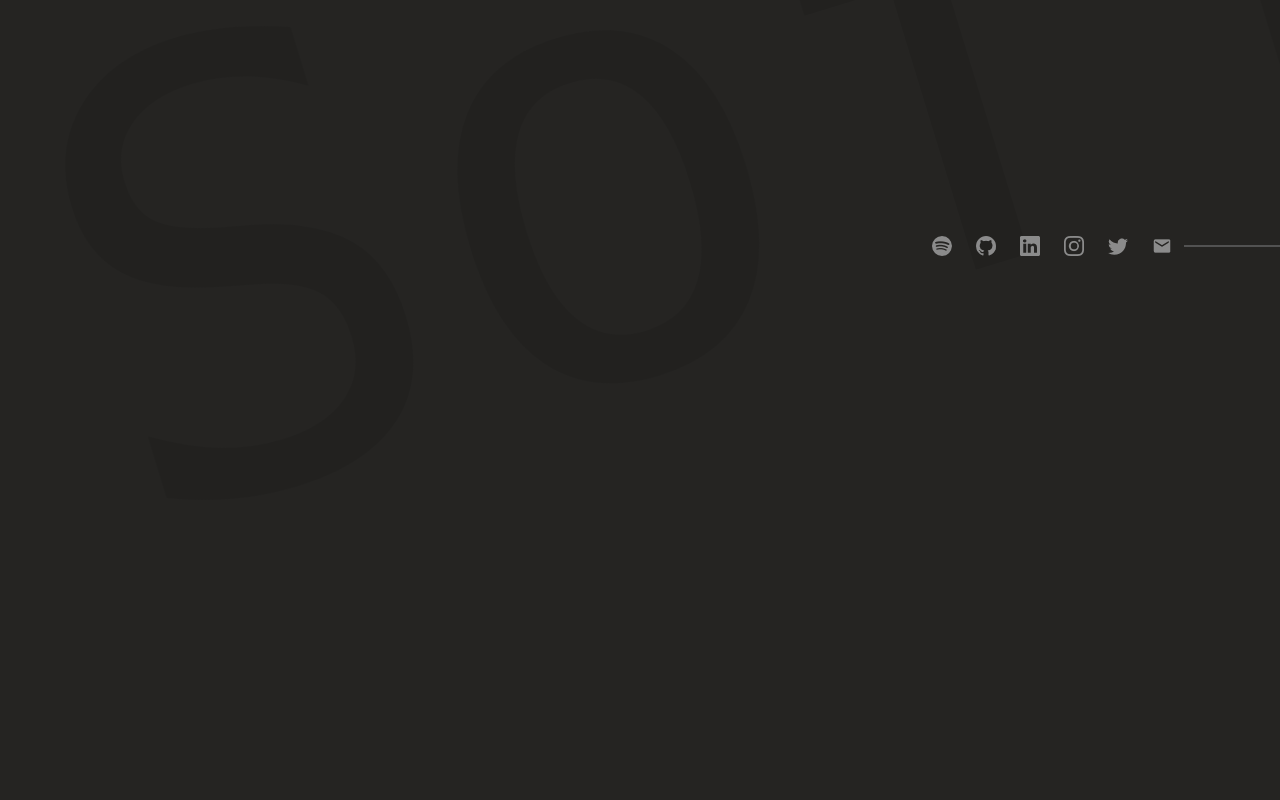
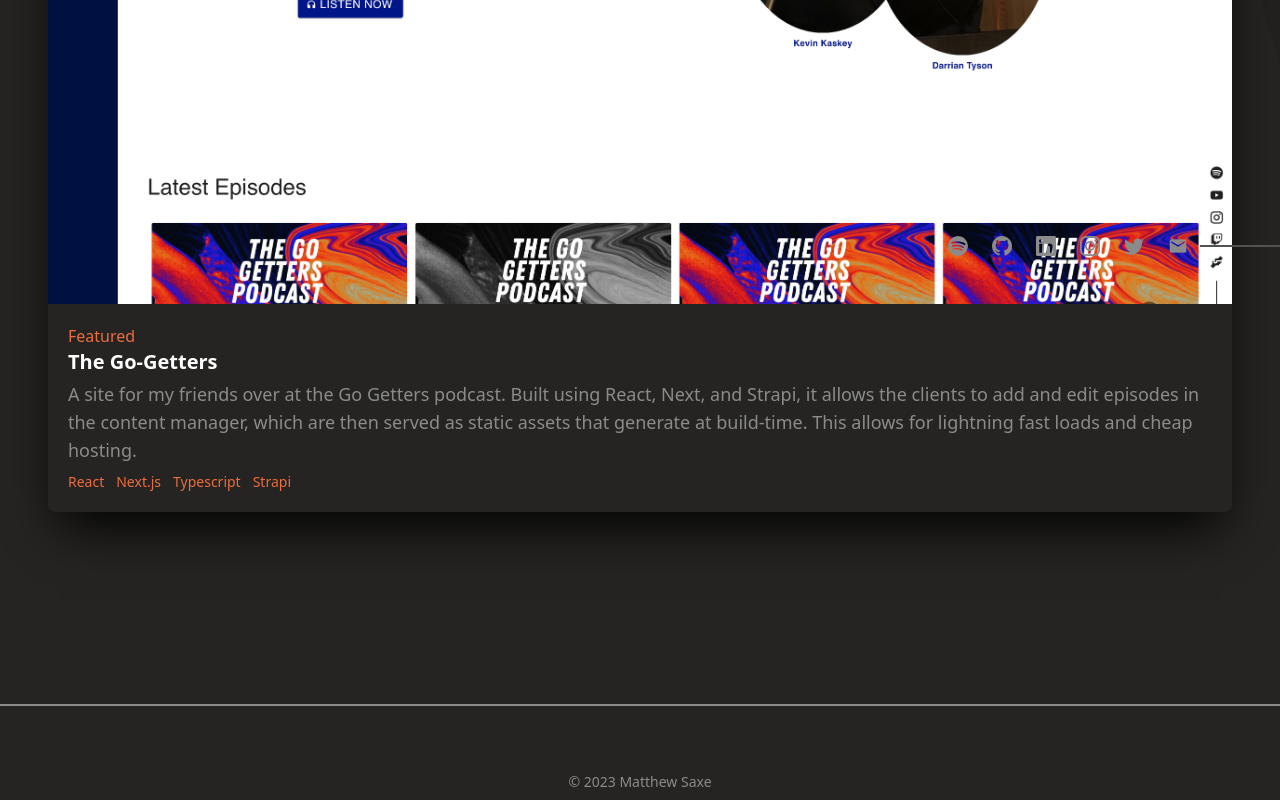
Before and after one commit to mattsaxe17/matthewsaxe.com-v3, a Next.js app: page /software in a window 1280 px wide. Shown: the part 506-1306 px from the top of the page. Before the commit the page ends 800 px from the top, so only its background shows below. Built offline with nearby package versions, Linux system fonts and the light colour scheme.

Commit message:
Minor footer improvements

```diff
--- a/src/app/page.tsx
+++ b/src/app/page.tsx
@@ -22,7 +22,7 @@ export default function Home() {
                     }}
                 ></Hero>
 
-                <section className='px-6 flex flex-col items-center max-w-screen-xl mx-auto'>
+                <section className='px-6 md:px-12 flex flex-col items-center max-w-screen-xl mx-auto'>
                     <SectionHeader prefix='00.' title='About Me' anchor='about'></SectionHeader>
 
                     <p className='text-secondary-text dark:text-dark-secondary-text mb-10'>
--- a/src/app/software/page.tsx
+++ b/src/app/software/page.tsx
@@ -1,6 +1,7 @@
+import Footer from '@/components/Footer';
+import Project from '@/components/Project';
 import Watermark from '@/components/Watermark';
 import { Metadata } from 'next';
-import { GiDiamondsSmile } from 'react-icons/gi';
 
 export const metadata: Metadata = {
     title: 'Software | Matt Saxe',
@@ -10,7 +11,19 @@ export default function Software() {
     return (
         <>
             <Watermark text='Software'></Watermark>
-            <div className='flex flex-col items-center mb-48'></div>
+
+            <section className='px-6 md:px-12 flex flex-col items-center max-w-screen-xl mx-auto pt-48'>
+                <div className='flex flex-col items-center mb-48'>
+                    <Project
+                        title='The Go-Getters'
+                        imageUrl='the-go-getters.png'
+                        description='A site for my friends over at the Go Getters podcast. Built using React, Next, and Strapi, it allows the clients to add and edit episodes in the content manager, which are then served as static assets that generate at build-time. This allows for lightning fast loads and cheap hosting.'
+                        techStack={['React', 'Next.js', 'Typescript', 'Strapi']}
+                    />
+                </div>
+            </section>
+
+            <Footer />
         </>
     );
 }
--- a/src/components/Footer.tsx
+++ b/src/components/Footer.tsx
@@ -1,7 +1,7 @@
 export default function AppBar() {
     return (
-        <div className='w-screen bg-primary-bg dark:bg-dark-primary-bg border-t-2 border-t-secondary-text dark:border-t-dark-secondary-text text-secondary-text dark:text-dark-secondary-text p-10 flex justify-center'>
+        <footer className='h-24 p-2 w-screen bg-primary-bg dark:bg-dark-primary-bg border-t-2 border-t-secondary-text dark:border-t-dark-secondary-text text-secondary-text dark:text-dark-secondary-text flex justify-center items-end'>
             <p className='text-sm'>© {new Date().getFullYear()} Matthew Saxe</p>
-        </div>
+        </footer>
     );
 }
--- a/src/components/Project.tsx
+++ b/src/components/Project.tsx
@@ -9,15 +9,16 @@ type ProjectProps = {
 
 function PlatformIcon({ title, imageUrl, description, techStack, githubLink, projectLink }: ProjectProps) {
     return (
-        <div className='flex flex-col'>
+        <div className='flex flex-col shadow-2xl rounded-lg bg-primary-bg dark:bg-dark-primary-bg shadow-dark-faint-text overflow-hidden'>
             <img src={imageUrl} />
             <div className='p-5'>
-                <p className=''>Featured</p>
-                <h3>{title}</h3>
-                <p className=''>{description}</p>
+                <p className='text-primary'>Featured</p>
+                <p className='text-lg font-bold mb-1 md:text-xl'>{title}</p>
+                <p className='text-sm text-secondary-text dark:text-dark-secondary-text mb-2 md:text-lg'>{description}</p>
+                <div className='flex gap-3'>
                 {techStack.map(tech => (
-                    <p key={tech}>{tech}</p>
-                ))}
+                    <p key={tech} className='text-sm text-primary'>{tech}</p>
+                ))}</div>
             </div>
         </div>
     );
--- a/src/components/SocialBar.tsx
+++ b/src/components/SocialBar.tsx
@@ -12,7 +12,7 @@ type SocialBarProps = {
 
 function SocialBar({ location, fixed, desktopOnly, socials, rotateable }: SocialBarProps) {
     const [conditionalStyles, setConditionalStyles] = useState({ parent: '', children: '' });
-    const propClasses = `${location === 'right' ? 'right-6' : location === 'left' ? 'left-6' : ''} ${fixed ? 'fixed' : 'absolute'} ${desktopOnly ? 'hidden md:flex' : ''}`;
+    const propClasses = `${location === 'right' ? 'right-2' : location === 'left' ? 'left-2' : ''} ${fixed ? 'fixed' : 'absolute'} ${desktopOnly ? 'hidden md:flex' : ''}`;
 
     // If no dependencies are provided, the callback will be executed upon render
     useEffect(() => {
```
Also changed, not shown: public/the-go-getters.png (added).
